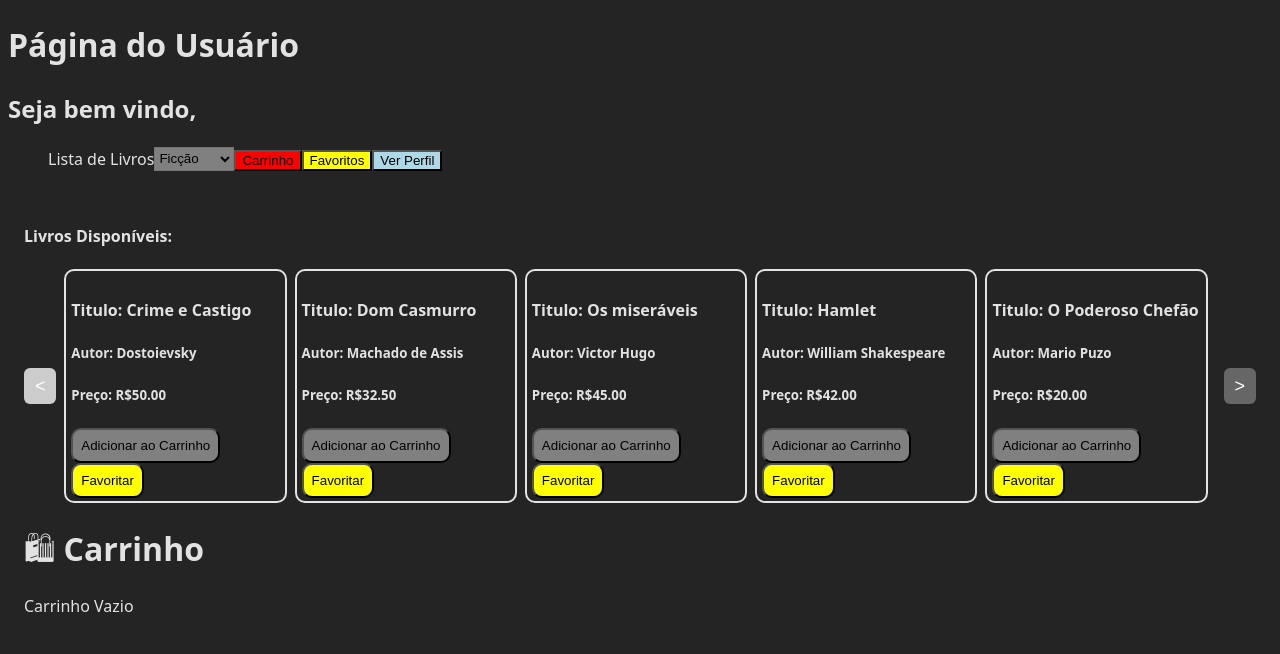
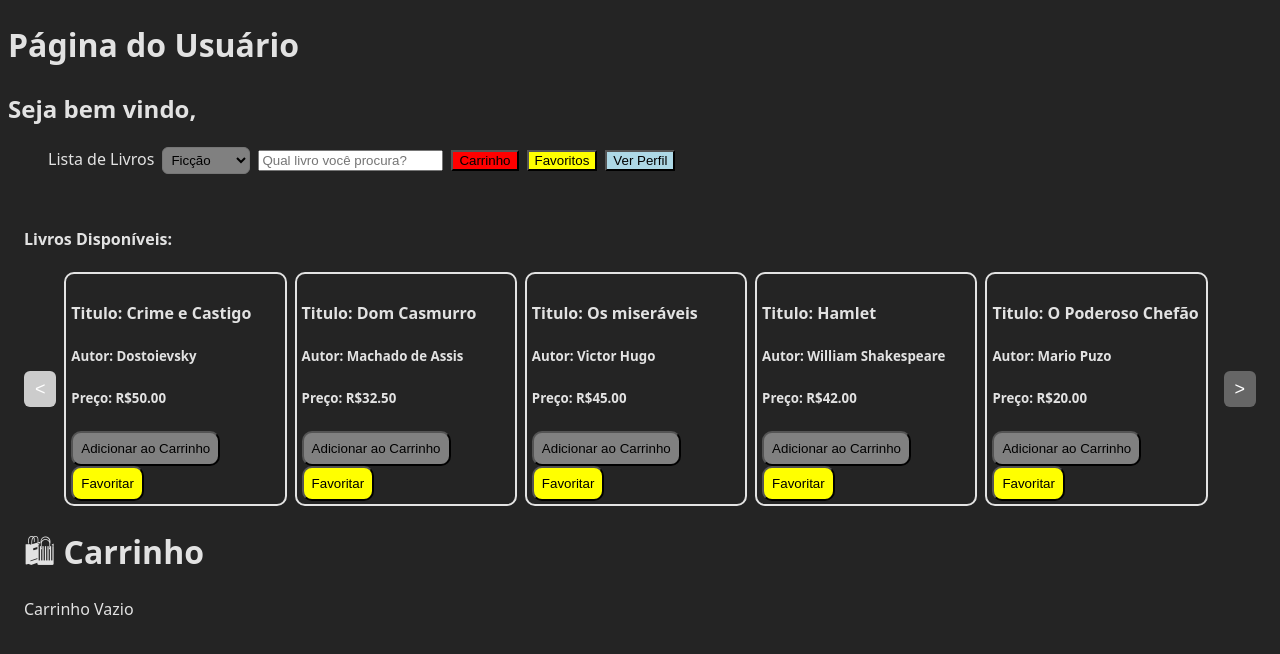
Before and after one commit to GuilhermeAyala/Livraria, a React (Vite) app: page /user in a window 1280 px wide. Shown: the top 654 px of the page. Built offline with nearby package versions, Linux system fonts and the light colour scheme.

Commit message:
Add Barra de Pesquisa
Correção no espaçamento do menu, criação de um novo componente(Barra de Pesquisa)

```diff
--- /dev/null
+++ b/src/components/BarraDePesquisa.jsx
@@ -0,0 +1,33 @@
+import { useState } from "react";
+import { books } from "../data/books";
+
+const BarraDePesquisa = () => {
+    const [texto, setTexto] = useState("");
+    const query = texto.trim().toLowerCase();
+
+    const livrosFiltrados =  query ? books.filter((book) =>
+        (book.name ?? "").toLowerCase().includes(query))
+    : [];
+
+    return(
+        <div>
+            <input type="text" placeholder="Qual livro você procura?" value={texto} onChange={(e) => setTexto(e.target.value)} />
+
+            {query && livrosFiltrados.length > 0 && (
+                <ul>
+                {livrosFiltrados.map((book) => (
+                    <li key={book.id}>
+                        {book.name} - R$ {book.price}
+                    </li>
+                ))}
+            </ul>
+            )}
+
+            {query && livrosFiltrados.length === 0 && (
+                <p>Nenhum resultado encontrado</p>
+            )}
+        </div>
+    );
+}
+
+export default BarraDePesquisa;
--- a/src/components/Menu.jsx
+++ b/src/components/Menu.jsx
@@ -1,5 +1,6 @@
 import React from 'react';
 import { useNavigate } from "react-router-dom";
+import BarraDePesquisa from './BarraDePesquisa';
 
 const Menu = ({nome = ''}) => {
     const navigate = useNavigate();
@@ -14,15 +15,17 @@ const Menu = ({nome = ''}) => {
 
     return(
         <div>
-            <ul style={{display: 'flex', listStyle: 'none'}}>
+            <ul style={{display: 'flex', listStyle: 'none', gap: 8}}>
                 <li>Lista de Livros</li>
 
-                <select style={{backgroundColor: 'grey'}}>Categorias
+                <select style={{backgroundColor: 'grey', padding: 4, borderRadius: 6}}>Categorias
                 <option>Ficção</option>
                 <option>Romance</option>
                 <option>Filosofia</option>
                 <option>História</option>
                 </select>
+
+                <li><BarraDePesquisa/> </li>
 
                 <li>
                     <button style={{backgroundColor: 'red'}}>Carrinho</button>
```
Also changed, not shown: src/data/users.js (+0 -13 lines).
